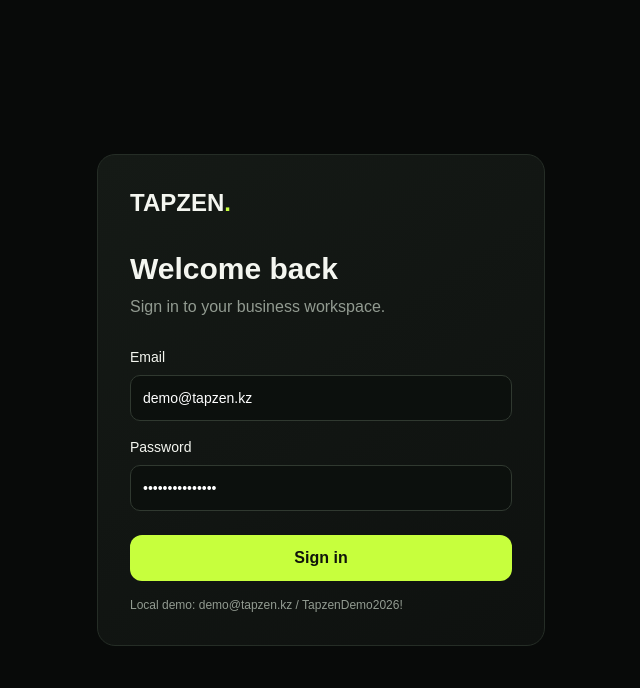
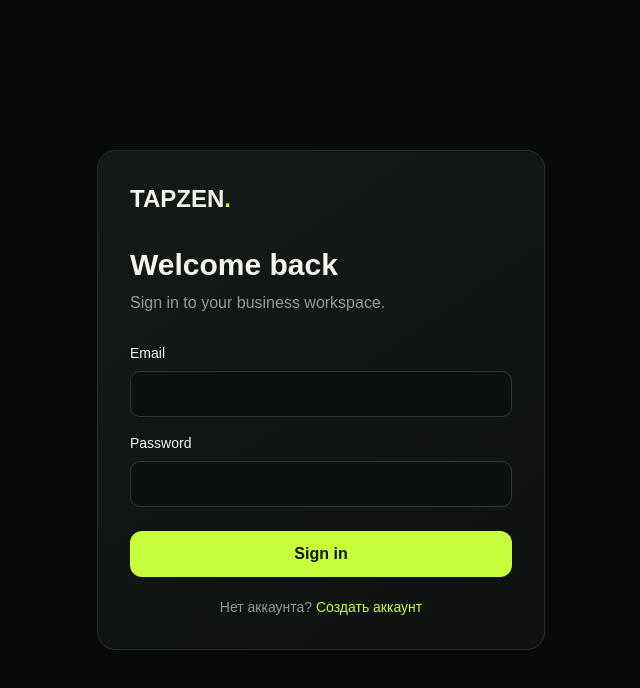
Before and after one commit to Fryuuyy/Tapzen-saas, a Next.js app in the folder apps/web/: page /login in a window 1280 px wide. Shown: the top 688 px of the page, without its empty margins (319-959 px from the left). Built offline with nearby package versions, Linux system fonts and the light colour scheme; no server answers.

Commit message:
fix(web): remove demo credentials and link registration

```diff
--- a/apps/web/src/app/login/page.tsx
+++ b/apps/web/src/app/login/page.tsx
@@ -1,10 +1,11 @@
 "use client";
 import { useState } from "react";
 import { useRouter } from "next/navigation";
+import Link from "next/link";
 import { api } from "@/lib/api";
 export default function Login(){
- const [email,setEmail]=useState("demo@tapzen.kz"),[password,setPassword]=useState("TapzenDemo2026!"),[error,setError]=useState(""),[busy,setBusy]=useState(false);
+ const [email,setEmail]=useState(""),[password,setPassword]=useState(""),[error,setError]=useState(""),[busy,setBusy]=useState(false);
  const router=useRouter();
  async function submit(e:React.FormEvent){e.preventDefault();setBusy(true);setError("");try{const r=await api<{token:string}>("/api/auth/login",{method:"POST",body:JSON.stringify({email,password})});localStorage.setItem("tapzen_token",r.token);router.push("/dashboard")}catch(err){setError(err instanceof Error?err.message:"LOGIN_FAILED")}finally{setBusy(false)}}
- return <main className="flex min-h-screen items-center justify-center px-5"><form onSubmit={submit} className="surface w-full max-w-md p-8"><a href="/" className="text-2xl font-black">TAPZEN<span className="lime">.</span></a><h1 className="mt-8 text-3xl font-bold">Welcome back</h1><p className="muted mt-2">Sign in to your business workspace.</p><label className="mt-7 block text-sm">Email<input className="field mt-2" type="email" value={email} onChange={e=>setEmail(e.target.value)} required/></label><label className="mt-4 block text-sm">Password<input className="field mt-2" type="password" value={password} onChange={e=>setPassword(e.target.value)} required/></label>{error&&<p className="mt-3 text-sm text-red-400">{error}</p>}<button disabled={busy} className="btn mt-6 w-full">{busy?"Signing in…":"Sign in"}</button><p className="muted mt-4 text-xs">Local demo: demo@tapzen.kz / TapzenDemo2026!</p></form></main>
+ return <main className="flex min-h-screen items-center justify-center px-5"><form onSubmit={submit} className="surface w-full max-w-md p-8"><a href="/" className="text-2xl font-black">TAPZEN<span className="lime">.</span></a><h1 className="mt-8 text-3xl font-bold">Welcome back</h1><p className="muted mt-2">Sign in to your business workspace.</p><label className="mt-7 block text-sm">Email<input className="field mt-2" type="email" value={email} onChange={e=>setEmail(e.target.value)} required/></label><label className="mt-4 block text-sm">Password<input className="field mt-2" type="password" value={password} onChange={e=>setPassword(e.target.value)} required/></label>{error&&<p className="mt-3 text-sm text-red-400">{error}</p>}<button disabled={busy} className="btn mt-6 w-full">{busy?"Signing in…":"Sign in"}</button><p className="muted mt-5 text-center text-sm">Нет аккаунта? <Link className="lime" href="/register">Создать аккаунт</Link></p></form></main>
 }
```
